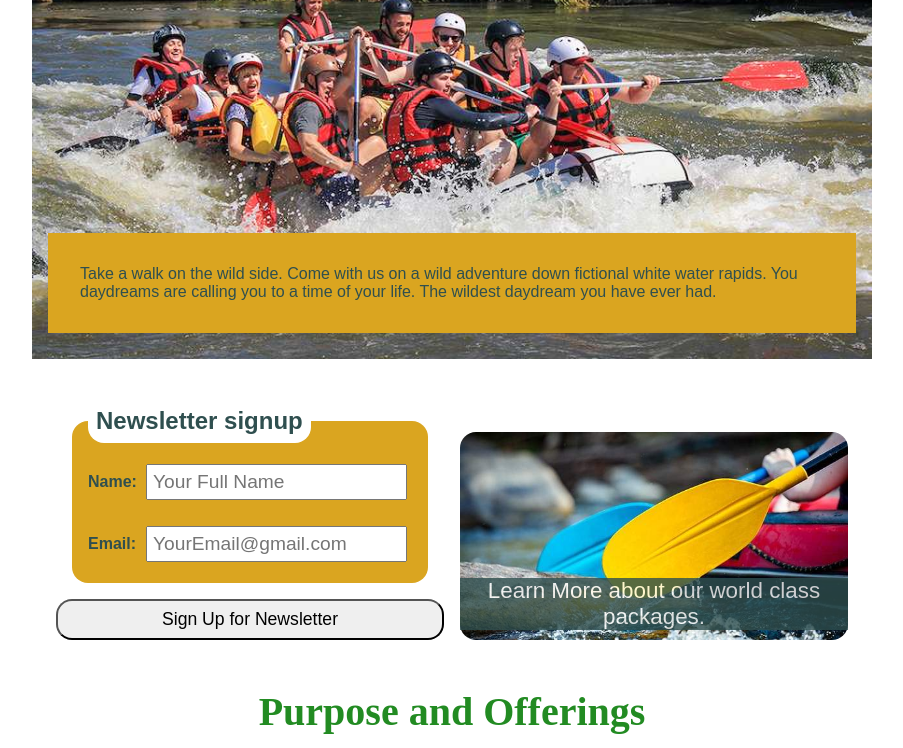
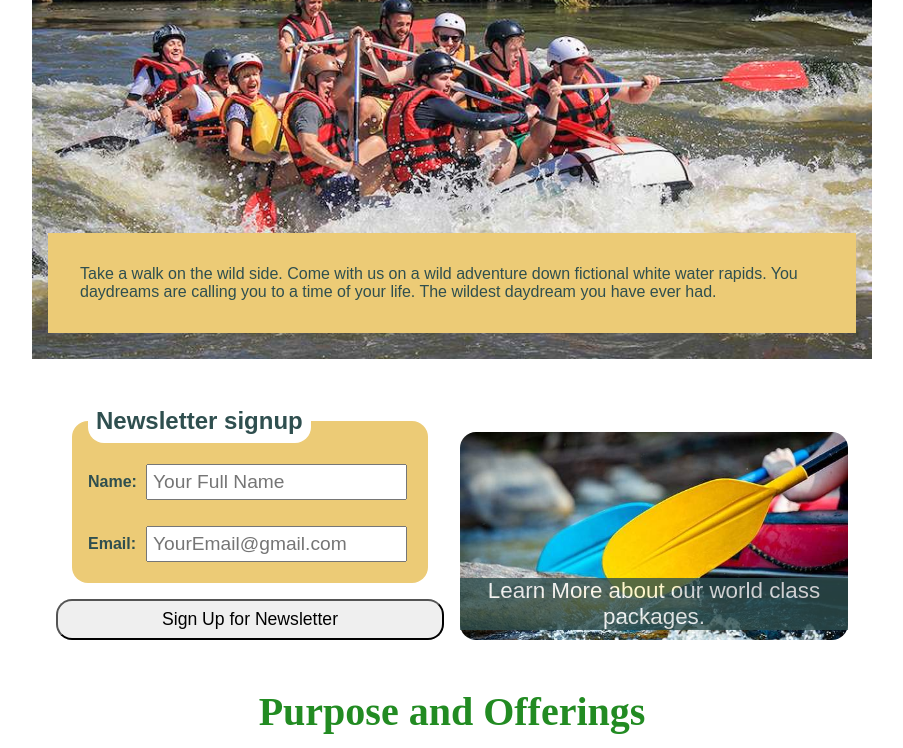
Before and after one commit to blburgen/wdd130, a plain HTML site: page wwr/index.html in a window 1280 px wide. Shown: the part 368-1116 px from the top of the page, without its empty margins (188-1091 px from the left). Drawn offline with Linux system fonts and the light colour scheme.

Commit message:
change accent 2

```diff
--- a/wwr/styles/rafting.css
+++ b/wwr/styles/rafting.css
@@ -2,7 +2,7 @@
     --primary-color: forestgreen;
     --secondary-color: white;
     --accent1-color: darkslategray;
-    --accent2-color: goldenrod;
+    --accent2-color: rgb(236, 203, 118);
     --heading-font: 'Times New Roman', Times, serif;
     --body-font: Arial, Helvetica, sans-serif;
 
```
